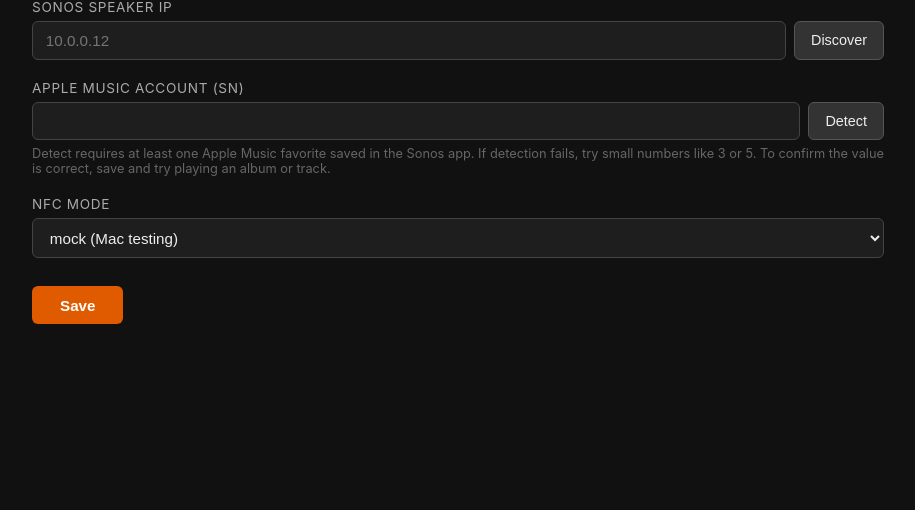
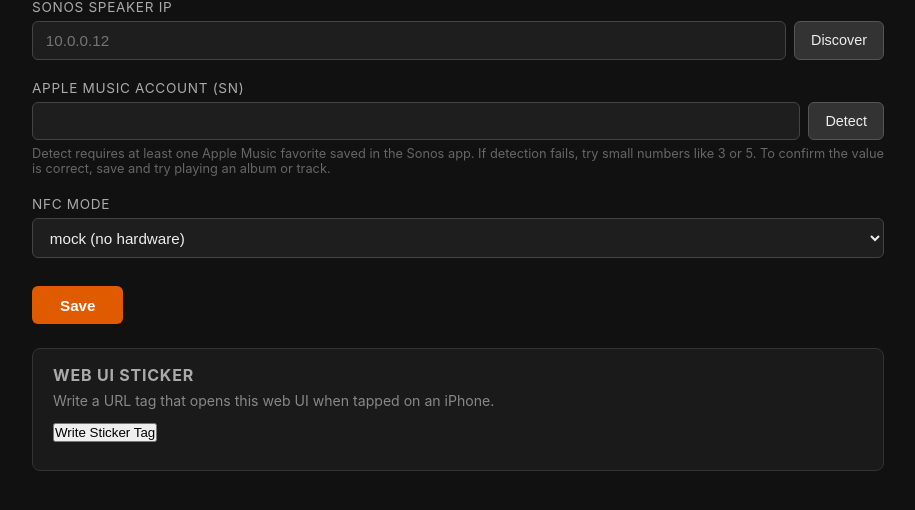
Before and after one commit to markwmccall/vinyl-emulator, a Flask app: template templates/settings.html in a window 1280 px wide. Shown: the part 142-652 px from the top of the page, without its empty margins (182-1097 px from the left). Run offline with Flask 3, Linux system fonts and the light colour scheme; the template is opened without the code that fills it, so the values that code supplies are empty.

Commit message:
Add several UI improvements
- Now Playing bar: non-Apple Music title links to search page pre-filled with artist + track
- Search: clear (×) button inside input, ?q= URL param support for pre-fill
- Track page: album name links to album page
- Settings: Web UI Sticker section to write URL NDEF tag; NFC mode label changed from "Mac testing" to "no hardware"
- nfc_interface: add write_url_tag() to MockNFC and PN532NFC
- app: /write-url-tag route writes host URL to NFC tag

Co-Authored-By: Claude Sonnet 4.6 <noreply@anthropic.com>

```diff
--- a/app.py
+++ b/app.py
@@ -75,6 +75,18 @@ def write_tag():
         tag_data = f"apple:{data['album_id']}"
     nfc.write_tag(tag_data)
     return jsonify({"status": "ok", "written": tag_data})
+
+
+@app.route("/write-url-tag", methods=["POST"])
+def write_url_tag():
+    url = request.host_url.rstrip("/")
+    config = _load_config()
+    nfc = _make_nfc(config)
+    try:
+        nfc.write_url_tag(url)
+    except NotImplementedError as e:
+        return jsonify({"error": str(e)}), 501
+    return jsonify({"status": "ok", "written": url})
 
 
 @app.route("/play", methods=["POST"])
--- a/static/style.css
+++ b/static/style.css
@@ -103,6 +103,8 @@ main {
 .album-meta h1 { font-size: 1.8rem; margin-bottom: 0.4rem; }
 .album-meta .artist { color: #aaa; font-size: 1.1rem; margin-bottom: 1.25rem; }
 .track-subtitle { font-size: 0.95rem; color: #888; margin-top: -0.75rem; margin-bottom: 1.25rem; }
+.track-subtitle a { color: inherit; text-decoration: none; }
+.track-subtitle a:hover { text-decoration: underline; }
 
 .tag-string {
   font-size: 0.85rem;
@@ -294,6 +296,16 @@ a.track-name:hover { color: #fff; text-decoration: underline; }
 }
 .save-btn:hover { background: #f06a10; }
 
+.sticker-section {
+  background: #1a1a1a;
+  border: 1px solid #333;
+  border-radius: 8px;
+  padding: 1rem 1.25rem;
+  margin-top: 1.5rem;
+}
+.sticker-section h2 { font-size: 1rem; text-transform: uppercase; letter-spacing: 0.05em; color: #aaa; margin-bottom: 0.4rem; }
+.sticker-section p { font-size: 0.88rem; color: #888; margin-bottom: 0.75rem; }
+
 /* Search tabs */
 .search-tabs { display: flex; gap: 0.5rem; margin-bottom: 1.25rem; }
 .tab-btn {
@@ -348,6 +360,8 @@ a.track-name:hover { color: #fff; text-decoration: underline; }
 .np-album { font-size: 0.75rem; color: #777; white-space: nowrap; overflow: hidden; text-overflow: ellipsis; }
 .np-album a { color: inherit; text-decoration: none; }
 .np-album a:hover { text-decoration: underline; }
+.np-search-link { color: inherit; text-decoration: none; }
+.np-search-link:hover { text-decoration: underline; }
 .np-controls { display: flex; gap: 0.5rem; flex-shrink: 0; }
 .np-btn { background: none; border: none; color: #fff; font-size: 1.2rem; cursor: pointer; padding: 0.25rem; line-height: 1; }
 .np-btn:hover { color: #ccc; }
--- a/templates/base.html
+++ b/templates/base.html
@@ -47,7 +47,13 @@
         const art = document.getElementById('np-art');
         if (data.artwork_url) { art.src = data.artwork_url; art.style.display = 'block'; }
         else { art.style.display = 'none'; }
-        document.getElementById('np-title').textContent = data.title;
+        const titleEl = document.getElementById('np-title');
+        if (!data.album_id) {
+          const q = encodeURIComponent(data.artist + ' ' + data.title);
+          titleEl.innerHTML = `<a href="/?q=${q}" class="np-search-link">${data.title}</a>`;
+        } else {
+          titleEl.textContent = data.title;
+        }
         document.getElementById('np-artist').textContent = data.artist;
         const albumEl = document.getElementById('np-album');
         if (data.album_id) {
--- a/templates/index.html
+++ b/templates/index.html
@@ -49,7 +49,11 @@
     timer = setTimeout(() => fetchResults(q), 300);
   });
 
-  // Re-run search if the browser restored a value into the input (back navigation)
+  // Pre-fill from ?q= URL param (e.g. from Now Playing search link)
+  const urlQ = new URLSearchParams(window.location.search).get('q');
+  if (urlQ && !input.value.trim()) { input.value = urlQ; }
+
+  // Re-run search if the browser restored a value or ?q= param was set
   if (input.value.trim()) { clearBtn.style.display = 'flex'; fetchResults(input.value.trim()); }
 
   async function fetchResults(q) {
--- a/templates/settings.html
+++ b/templates/settings.html
@@ -48,7 +48,7 @@
       <label for="nfc_mode">NFC Mode</label>
       <select id="nfc_mode" name="nfc_mode">
         <option value="mock" {% if config.nfc_mode == 'mock' %}selected{% endif %}>
-          mock (Mac testing)
+          mock (no hardware)
         </option>
         <option value="pn532" {% if config.nfc_mode == 'pn532' %}selected{% endif %}>
           pn532 (Raspberry Pi)
@@ -58,6 +58,13 @@
 
     <button type="submit" class="save-btn">Save</button>
   </form>
+
+  <div class="sticker-section">
+    <h2>Web UI Sticker</h2>
+    <p>Write a URL tag that opens this web UI when tapped on an iPhone.</p>
+    <button id="write-url-btn" type="button">Write Sticker Tag</button>
+    <p id="write-url-status" class="hint"></p>
+  </div>
 </div>
 
 <script>
@@ -157,5 +164,29 @@
     startBtn.addEventListener('click', () => controlPlayer('start'));
     fetchPlayerStatus();
   }
+
+  const writeUrlBtn = document.getElementById('write-url-btn');
+  const writeUrlStatus = document.getElementById('write-url-status');
+
+  writeUrlBtn.addEventListener('click', async () => {
+    writeUrlBtn.disabled = true;
+    writeUrlStatus.textContent = 'Hold tag to reader…';
+    writeUrlStatus.className = 'hint';
+    try {
+      const resp = await fetch('/write-url-tag', {method: 'POST'});
+      const data = await resp.json();
+      if (resp.ok) {
+        writeUrlStatus.textContent = '✓ Written: ' + data.written;
+        writeUrlStatus.className = 'hint success';
+      } else {
+        writeUrlStatus.textContent = data.error || 'Write failed.';
+        writeUrlStatus.className = 'hint error';
+      }
+    } catch (e) {
+      writeUrlStatus.textContent = 'Error — check the console.';
+      writeUrlStatus.className = 'hint error';
+    }
+    writeUrlBtn.disabled = false;
+  });
 </script>
 {% endblock %}
```
Also changed, not shown: nfc_interface.py (+8 -0 lines), templates/track.html (+7 -1 lines), tests/test_app.py (+28 -0 lines), tests/test_nfc_interface.py (+11 -0 lines).
